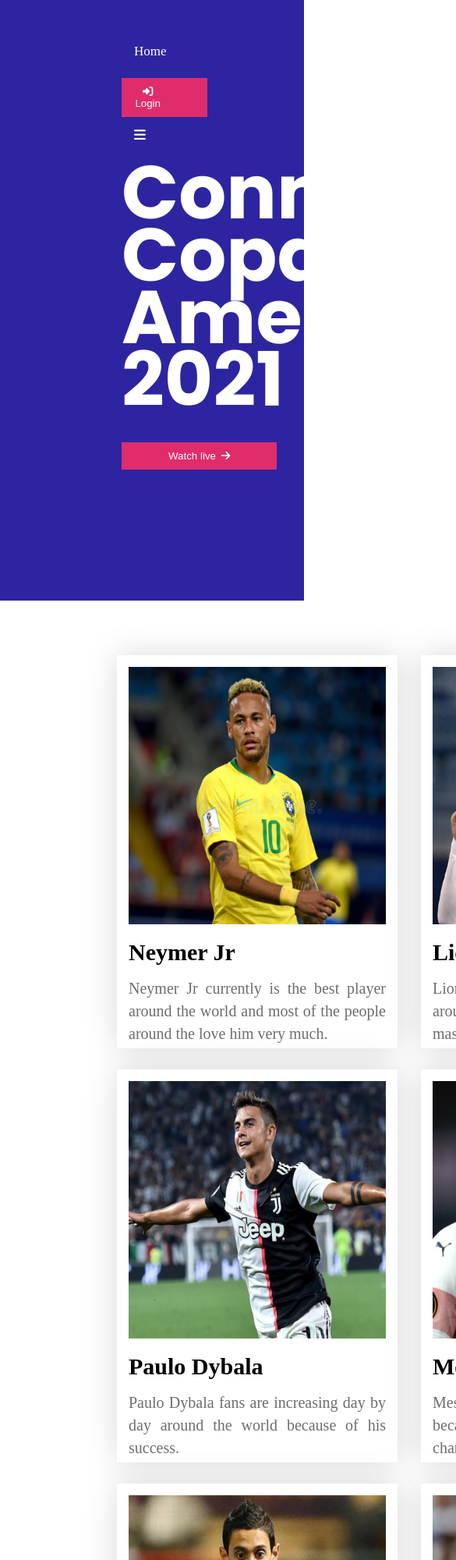
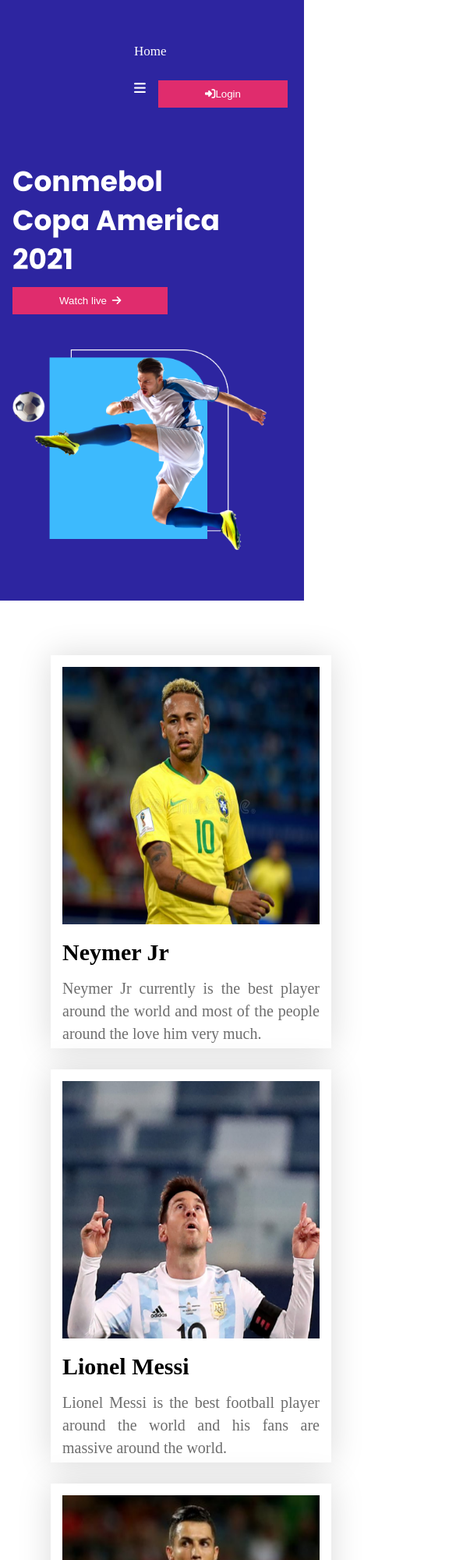
Before and after one commit to ash-habib/second-assignment, a plain HTML site: page index.html in a window 390 px wide. Shown: the top 2000 px of the page at 78% size, 585 px wide, since content can reach past the window. Drawn offline with Linux system fonts and the light colour scheme.

Commit message:
all done

```diff
--- a/css/style.css
+++ b/css/style.css
@@ -10,7 +10,6 @@
  width: 100%;
  height: 770px;
  background-color: #2D25A0;
- ;
 }
 /* navbar start */
 .navbar {
@@ -39,10 +38,11 @@
 /* navbar end */
 /* button start */
 .first-button {
+    position: relative;
     float: right;
     padding: 10px 60px;
-    margin-top: 10px;
-    margin-right: 124px;
+    top: 10px;
+    right: 124px;
     background-color:#E02C6D;
     color: white;
     border: none;
@@ -84,7 +84,7 @@
 
 /* first title start */
 .first-title {
-    position: absolute;
+    position: relative;
     width: 485px;
     height: 230px;
     top: 207px;
@@ -99,12 +99,12 @@
 /* first title end */
 
 /* first banner start */
-    .football-banner {
-        position:absolute;
+    .first-image img {
+        position: relative;
         width: 556.01px;
         height: 438px;
         left: 760.01px;
-        top: 153px;
+        top: -40px;
     }
 /* first banner end */
 
@@ -112,12 +112,15 @@
 
 /* second container start */
     .container-2 {
-        margin: 70px 150px;
+        position: relative;
+        width: 100%;
+        margin: 70px 0px;
+
     }
     .main-gallery {
         display: grid;
-        grid-template-columns: repeat(3, 1fr);
-        grid-column-gap: 30px;
+        grid-template-columns: repeat(3,1fr);
+        grid-column-gap: -0px;
     }
     .gallery {
         position: relative;
@@ -127,6 +130,7 @@
         box-shadow: 0px 0px 40px rgba(0, 0, 0, 0.15);
         padding: 15px;
         margin-bottom: 27px;
+        margin-left: 50px;
     }
     .gallery img {
         width: 100%;
@@ -291,19 +295,20 @@
 
 
 /* media scren for responsive navbar start */
-@media  screen and (max-width: 600px){
+@media  screen and (max-width: 688px){
     .navbar a:not(:first-child) {display: none;}
     .navbar a.icon {
         float: left;
         display: block;
+
     }
 
 
 }
-@media screen and (max-width: 600px) {
+@media screen and (max-width: 688px) {
     .navbar.responsive {position: relative;}
     .navbar.responsive .icon {
-        position: absolute;
+        position: relative;
         right: 0;
         top: 0;
     }
@@ -314,4 +319,99 @@
         text-align: center;
     }
 }
+@media screen and (max-width: 688px) {
+    main {
+        margin: 0;
+        padding: 0;
+    }
+    .first-button {
+        position: relative;
+        top: 13px;
+        right: 21px;
+    }
+    .second-button {
+        position: relative;
+        top: -30px;
+    }
+    .first-title {
+        position: relative;
+        left: 16px;
+        top: 112px;
+        width: 278px;
+        height: 138px;
+    }
+    .first-title h1 {
+        font-size: 36px;
+        line-height: 50px;
+        font-family: 'Poppins', sans-serif;
+    }
+    .football-banner.football-banner {
+        position: relative;
+        left: 14px;
+        top: 214px;
+        width: 329px;
+        height: 259px;
+    }
+}
+@media screen and (max-width: 688px) {
+    .container {
+        max-width: 100%;
+    }
+    .container-2 {
+       width: 100%;
+    }
+    .sections{
+        display: flex;
+        flex-direction: column;
+        align-items: flex-start;
+        padding: 0px;
+    }
+    .section-title {
+        position: relative;
+        width: 329px;
+        height: 299px;
+        margin-top: 0px;
+        left: 110px;
+    }
+    .section-image img {
+        position: relative;
+        width: 328px;
+        height: 248px;
+        /* margin: 110px 150px; */
+        top: 90px;
+        left: 100px;
+    }
+    .footer-container {
+        display: flex;
+        flex-direction: column;
+        justify-content: center;
+        align-items: center;
+    }
+    .logo-part img {
+        position: relative;
+        left: 215px;
+        top: 10px;
+        width: 328px;
+        height: auto;
+    }
+}
+@media screen and (max-width: 688px) {
+    .main-gallery {
+        display: grid;
+        grid-column-gap: 0;
+        grid-template-columns: repeat(1,1fr);
+        margin: 0px -45px;
+        padding: 0;
+    }
+    .gallery {
+        position: relative;
+        /* margin-left: 120px; */
+        left: 60px;
+    }
+    .icon-part, .title-part {
+        position: relative;
+        left: 35px;
+        top: -65px;
+    }
+}
 /* meida screen for responsive navbar end */
--- a/index.html
+++ b/index.html
@@ -12,18 +12,21 @@
     <!-- First section start -->
 
     <main>
+
         <section class="container">
-                <nav class="navbars">
-                    <div class="navbar" id="mynavbar">
-                        <a href="#">Home</a>
-                        <a href="#">Clubs</a>
-                        <a href="#">World Cup 2023</a>
-                        <a href="#">Upcoming Matches</a>
-                        <a href="#">Contact</a>
-                        <button class="first-button"><i class="fas fa-sign-in-alt"></i>  Login</button>
+            <header>
+                <nav class="navbar" id="mynavbar">
+                    <!-- <div class="navbar" id="mynavbar"> -->
+                        <a href="#home">Home</a>
+                        <a href="#clubs">Clubs</a>
+                        <a href="#wrold cup 2023">World Cup 2023</a>
+                        <a href="#upcoming matches">Upcoming Matches</a>
+                        <a href="#contact">Contact</a>
+                        <button class="first-button"><i class="fas fa-sign-in-alt"></i>Login</button>
                         <a href="javascript:void(0);" class="icon" onclick="myFunction()"><i class="fa fa-bars"></i></a>
                     </div>
                 </nav>
+            </header>
             <div class="both-two">
                 <div class="first-title">
                     <h1>Conmebol Copa America 2021</h1>
@@ -150,8 +153,7 @@
             var x = document.getElementById("mynavbar");
             if (x.className === "navbar") {
             x.className += " responsive";
-                }
-                else {
+        } else {
         x.className = "navbar";
      }
     }
```
Lines whose indentation alone changed are shown as unchanged.
